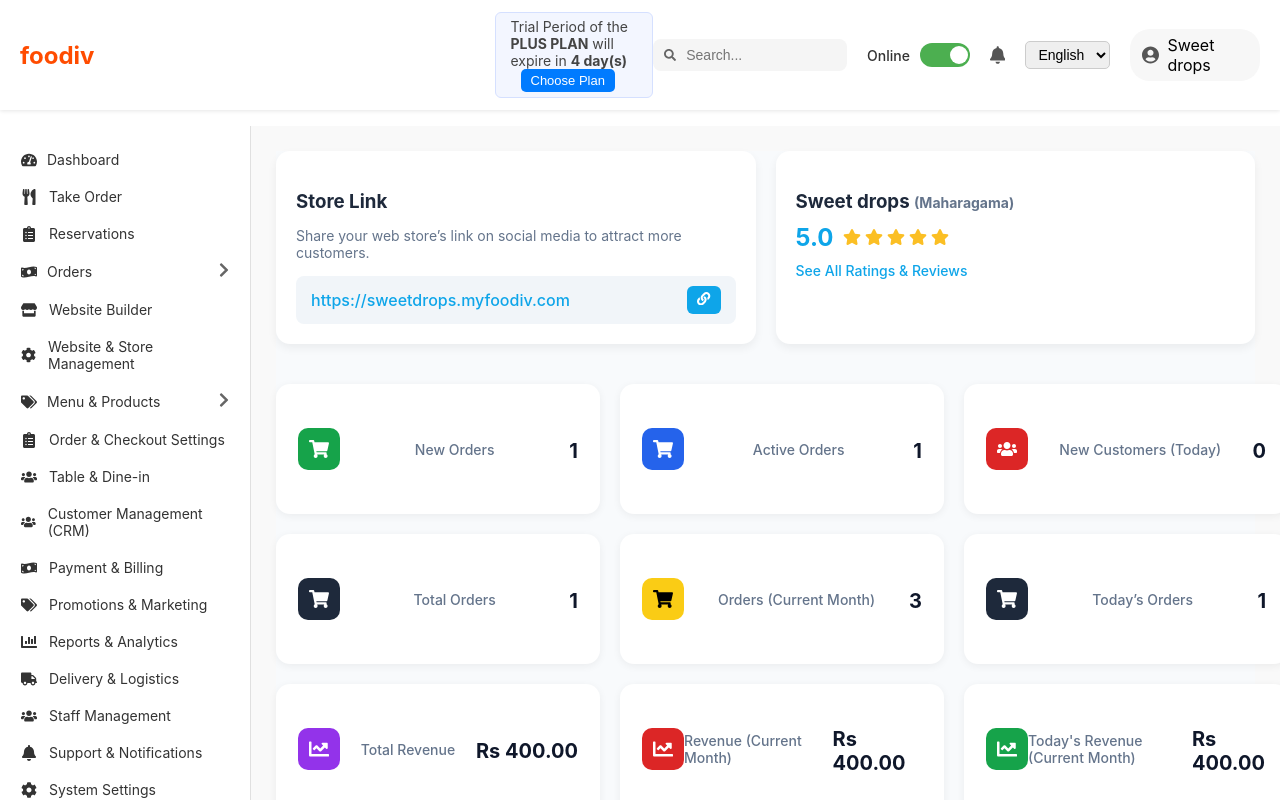
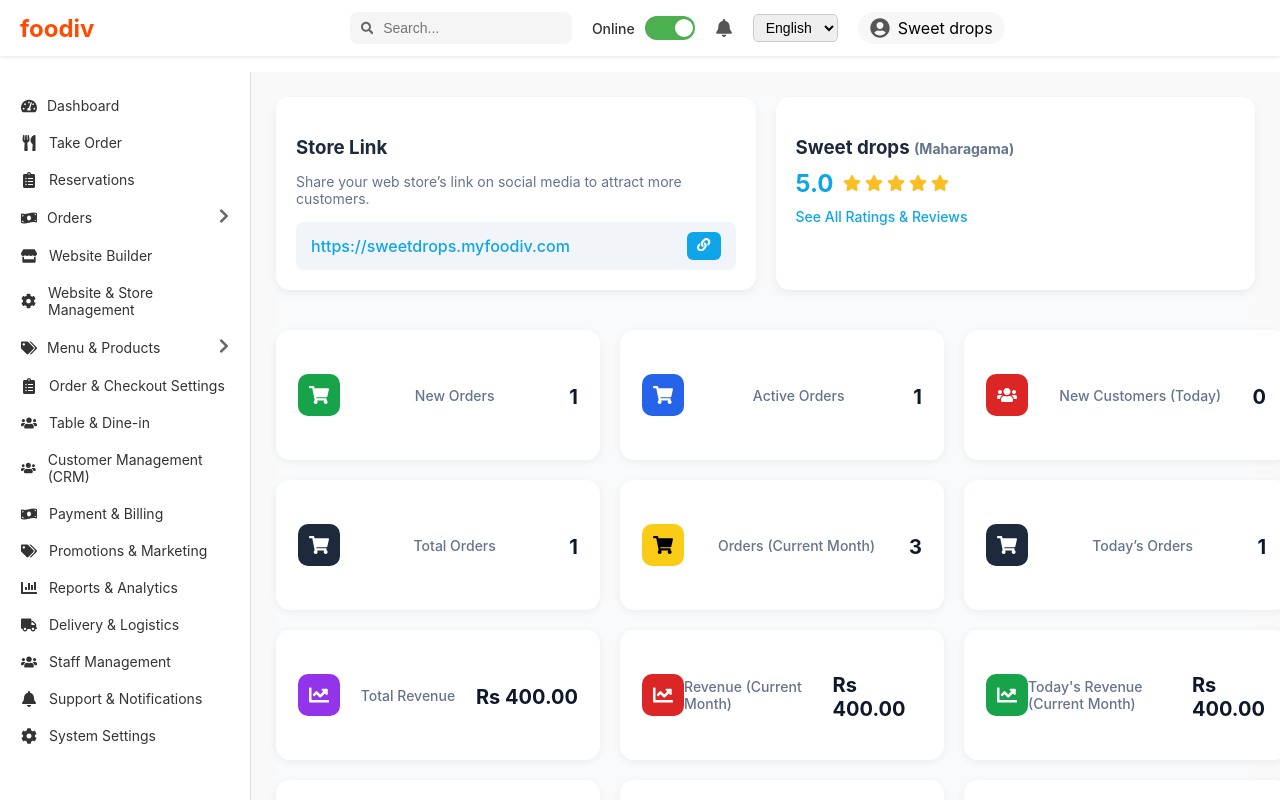
Before and after one commit to SharmBB/Os76-Resturant-Admin, a React (Create React App) app: page / in a window 1280 px wide. Shown: the top 800 px of the page. Built offline with nearby package versions, Linux system fonts and the light colour scheme.

Commit message:
remove the trial period things

```diff
--- a/src/components/Header/Header.css
+++ b/src/components/Header/Header.css
@@ -8,12 +8,6 @@
   position: sticky;
   top: 0;
   z-index: 10;
-}
-
-.header-left {
-  display: flex;
-  align-items: center;
-  gap: 400px;
 }
 
 .logo {
@@ -44,7 +38,10 @@
 
 .header-right {
   display: flex;
+  justify-content: center;
+  flex-direction: row;
   align-items: center;
+  margin: 0 auto;
   gap: 20px;
 }
 
--- a/src/components/Header/Header.jsx
+++ b/src/components/Header/Header.jsx
@@ -15,11 +15,6 @@ const Header = ({ toggleSidebar }) => {
       <div className="header-left">
 
         <div className="logo">foodiv</div>
-
-        <div className="trial-banner">
-            Trial Period of the <strong>PLUS PLAN</strong> will expire in <strong>4 day(s)</strong>
-          <button className="choose-btn">Choose Plan</button>
-        </div>
       </div>
 
       <div className="header-right">
```
